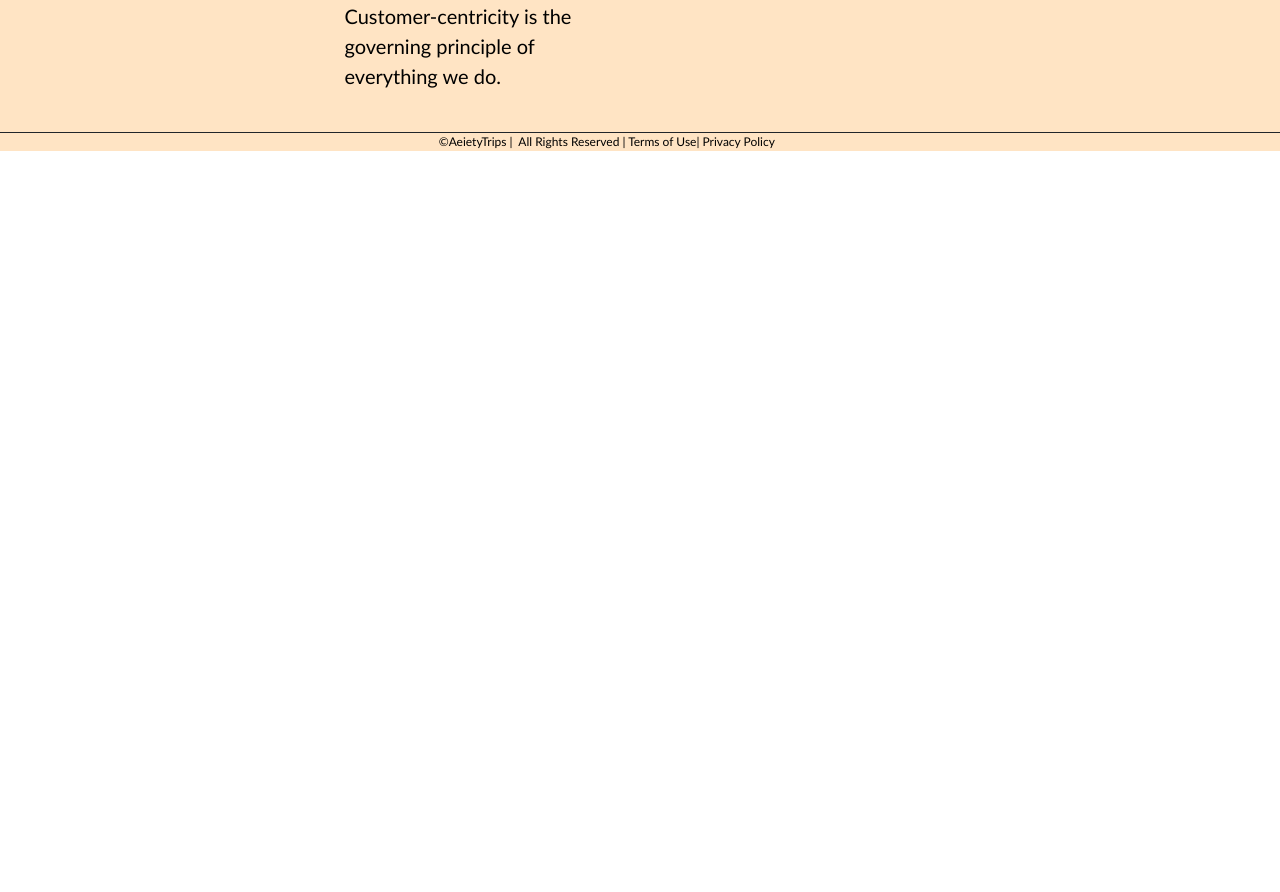
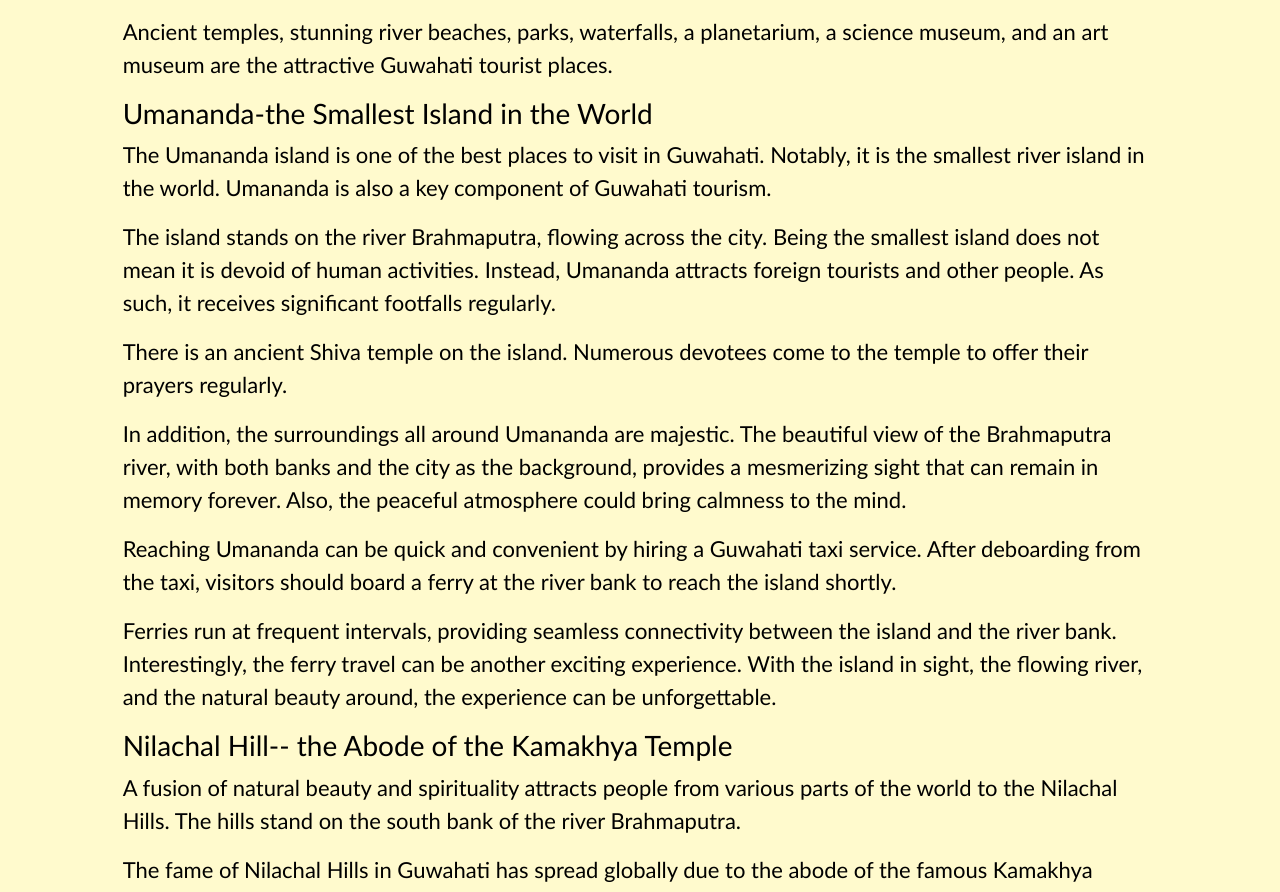
Before and after one commit to InduBhusanNath/Trips, a React (Create React App) app in the folder react-app/: page /guwahati-taxi in a window 1280 px wide. Shown: the part 1888-2780 px from the top of the page. Before the commit the page ends 2039 px from the top, so only its background shows below. Built offline with nearby package versions, Linux system fonts and the light colour scheme.

Commit message:
Pushed on 11 Aug

```diff
--- a/react-app/src/frontend/guwahati-taxi.jsx
+++ b/react-app/src/frontend/guwahati-taxi.jsx
@@ -11,6 +11,7 @@ export default function GuwahatiTaxi(){
                      <BreadCrumb/>
                      <Body1/>
                      <Body2/>
+                     <Body3/>
                      <Footer/>
                 </div>
      </>);
@@ -97,3 +98,108 @@ function Body2(){
 
       </>);
 }
+//Body3
+function Body3(){
+      return(<>
+                <div className="row background-lemonchiffon">
+                          <div className="col-sm-1"></div>
+                          <div className="col-sm-10 p-3">
+                                    <h2>Excellent Cab Service in Guwahati for Local Trips</h2>
+                                    <section className="font font22">
+                                         <p>
+                                            We provide cabs to any place to visit in Guwahati. With many tourist places in Guwahati, foreigners and visitors from different places in India can get many options. They can undergo the best sightseeing experience by hiring our dedicated cab service in Guwahati. With our comprehensive knowledge of the available Guwahati tour places, we can ensure customers a rich Guwahati tourism experience.
+                                         </p>
+                                         <p>
+                                            Ancient temples, stunning river beaches, parks, waterfalls, a planetarium, a science museum, and an art museum are the attractive Guwahati tourist places.
+                                         </p>
+                                    </section>
+                                    <section className="font font22">
+                                         <h3>Umananda-the Smallest Island in the World</h3>
+                                         <p>
+                                            The Umananda island is one of the best places to visit in Guwahati. Notably, it is the smallest river island in the world. Umananda is also a key component of Guwahati tourism.
+                                         </p>
+                                         <p>
+                                            The island stands on the river Brahmaputra, flowing across the city. Being the smallest island does not mean it is devoid of human activities. Instead, Umananda attracts foreign tourists and other people. As such, it receives significant footfalls regularly.
+                                         </p>
+                                         <p>
+                                            There is an ancient Shiva temple on the island. Numerous devotees come to the temple to offer their prayers regularly.
+                                         </p>
+                                         <p>
+                                           In addition, the surroundings all around Umananda are majestic. The beautiful view of the Brahmaputra river, with both banks and the city as the background, provides a mesmerizing sight that can remain in memory forever. Also, the peaceful atmosphere could bring calmness to the mind.
+                                         </p>
+                                         <p>
+                                           Reaching Umananda can be quick and convenient by hiring a Guwahati taxi service. After deboarding from the taxi, visitors should board a ferry at the river bank to reach the island shortly.
+                                         </p>
+                                         <p>
+                                           Ferries run at frequent intervals, providing seamless connectivity between the island and the river bank. Interestingly, the ferry travel can be another exciting experience. With the island in sight, the flowing river, and the natural beauty around, the experience can be unforgettable.
+                                         </p>
+                                         <h3>Nilachal Hill-- the Abode of the Kamakhya Temple</h3>
+                                         <p>
+                                            A fusion of natural beauty and spirituality attracts people from various parts of the world to the Nilachal Hills. The hills stand on the south bank of the river Brahmaputra.
+                                         </p>
+                                         <p>
+                                           The fame of Nilachal Hills in Guwahati has spread globally due to the abode of the famous Kamakhya temple being on the hills.
+                                         </p>
+                                         <p>
+                                           People from different parts of India and overseas countries regularly visit the temple. The presence of people from various places also creates vibrancy around.
+                                         </p>
+                                         <p>
+                                           The best option to reach the temple is to rent a Guwahati taxi. The ride from the foothill to the temple can be an exciting experience. The natural beauty and serenity of the entire Nilachal hills make it an attractive place to visit in Guwahati.
+                                         </p>
+                                         <h3>Srimanta Sankardev Kalakshetra—the Cultural Hub</h3>
+                                         <p>
+                                            Visiting the Srimanta Sankardev Kalakshetra in Guwahati can be educative and exciting. It is a cultural institution that gives insights into the cultural heritage of Assam. In addition, other educative aspects of the institution make it an exciting place to visit in Guwahati.
+                                         </p>
+                                         <p>
+                                            Srimanta Sankardev Kalakshetra consists of a cultural museum, a park, a library, restaurants, and a theatre.
+                                         </p>
+                                         <p>
+                                            Due to the widespread popularity of the cultural institution, it has become one of the most visited Guwahati tourist places.
+                                         </p>
+                                         <p>
+                                            Visitors can avail of a Guwahati cab service to reach the cultural institution.
+                                         </p>
+                                         <h2>North Bank of River Brahmaputra—the Land of Ancient Temples</h2>
+                                         <p>
+                                           The city’s part on the north bank of the river Brahmaputra is popularly known as North Guwahati. It is different from the rest of Guwahati due to the calm atmosphere.
+                                         </p>
+                                         <p>
+                                           In North Guwahati, there can be many things to do. The options include sightseeing, engaging in spirituality, and picnicking. Due to the broad range of activity options, North Guwahati is one of the best places to visit in Guwahati.
+                                         </p>
+                                         <p>
+                                            Centuries-old temples can give a glimpse of the richness of construction technology during the ancient days.
+                                         </p>
+                                         <p>
+                                           Temples in North Guwahati were built by kings who ruled during the 17th and 18th centuries. That means the temples are more than three hundred years old.
+                                         </p>
+                                         <p>
+                                           Interestingly, the temples appear in good condition despite being that old. And that speaks of the advanced construction technology in the past centuries.
+                                         </p>
+                                         <p>
+                                           A visit to the temples can arouse spirituality apart from getting insights into the rich construction methodologies of the past. Also, visitors can spend time in a peaceful atmosphere to diminish stress.
+                                         </p>
+                                         <p>
+                                           An eye-catching waterfall in North Guwahati can arouse excitement. That can also prompt visitors to sit and relax while immersing themselves in the vibrancy of nature.
+                                         </p>
+                                         <p>
+                                           There are green areas and beautiful river banks to explore. These places are also popular picnic spots.
+                                         </p>
+                                         <p>
+                                           Availing of a taxi service in Guwahati is a quick option to reach North Guwahati from the other bank. During the taxi travel, you will get the opportunity to cross the spectacular Brahmaputra river over the iconic Saraighat bridge.
+                                         </p>
+                                         <p>
+                                            In addition to taxis, there are other exciting options to reach North Guwahati.
+                                         </p>
+                                         <p>
+                                            Ferries run to and from North Guwahati at frequent intervals. That can be an exciting experience due to the sight of the banks and the river.
+                                         </p>
+                                         <p>
+                                            Besides, the ropeway can be another exciting option for commuting to and from North Guwahati.
+                                         </p>
+                                    </section>
+
+                          </div>
+                          <div className="col-sm-1"></div>
+                </div>
+      </>);
+}
```
